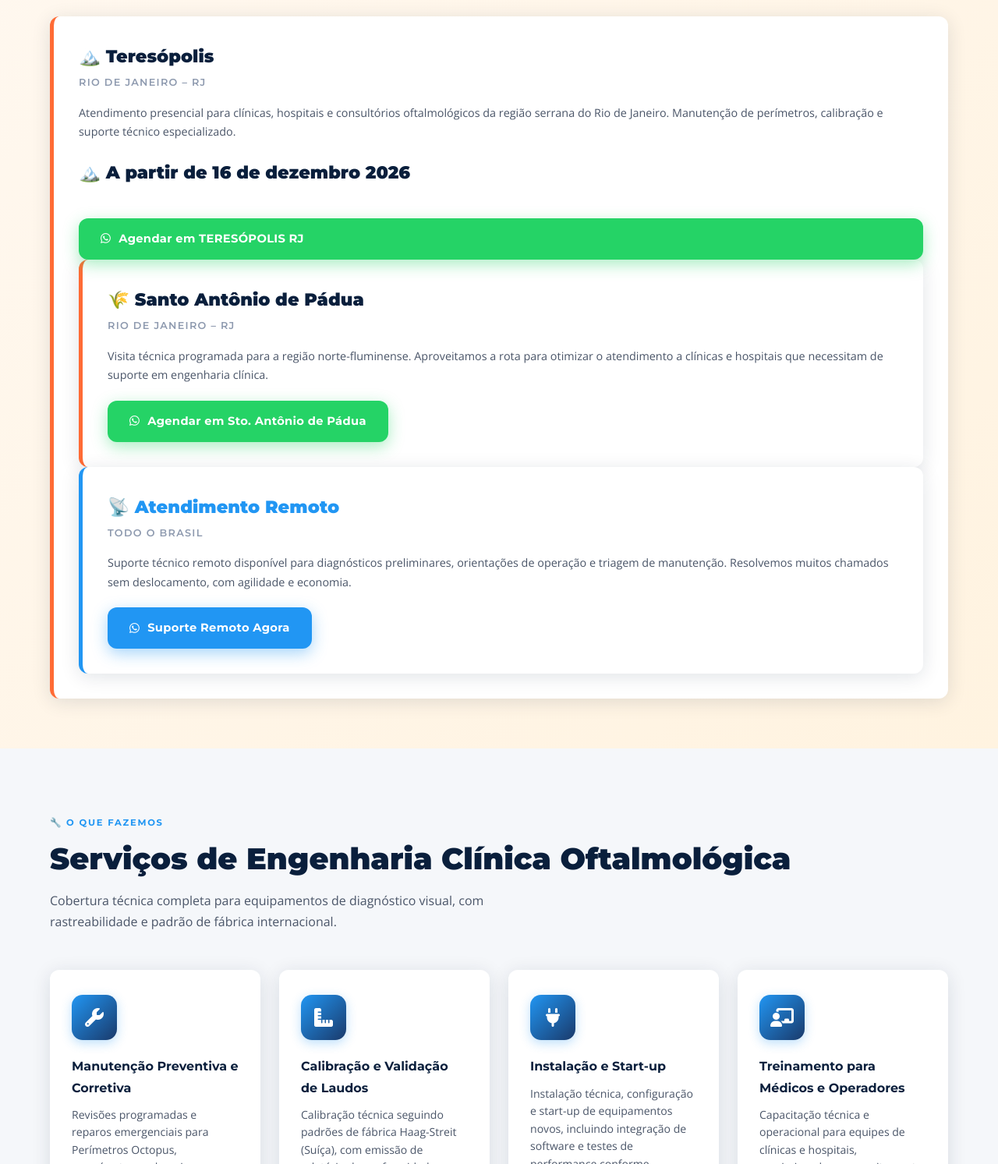
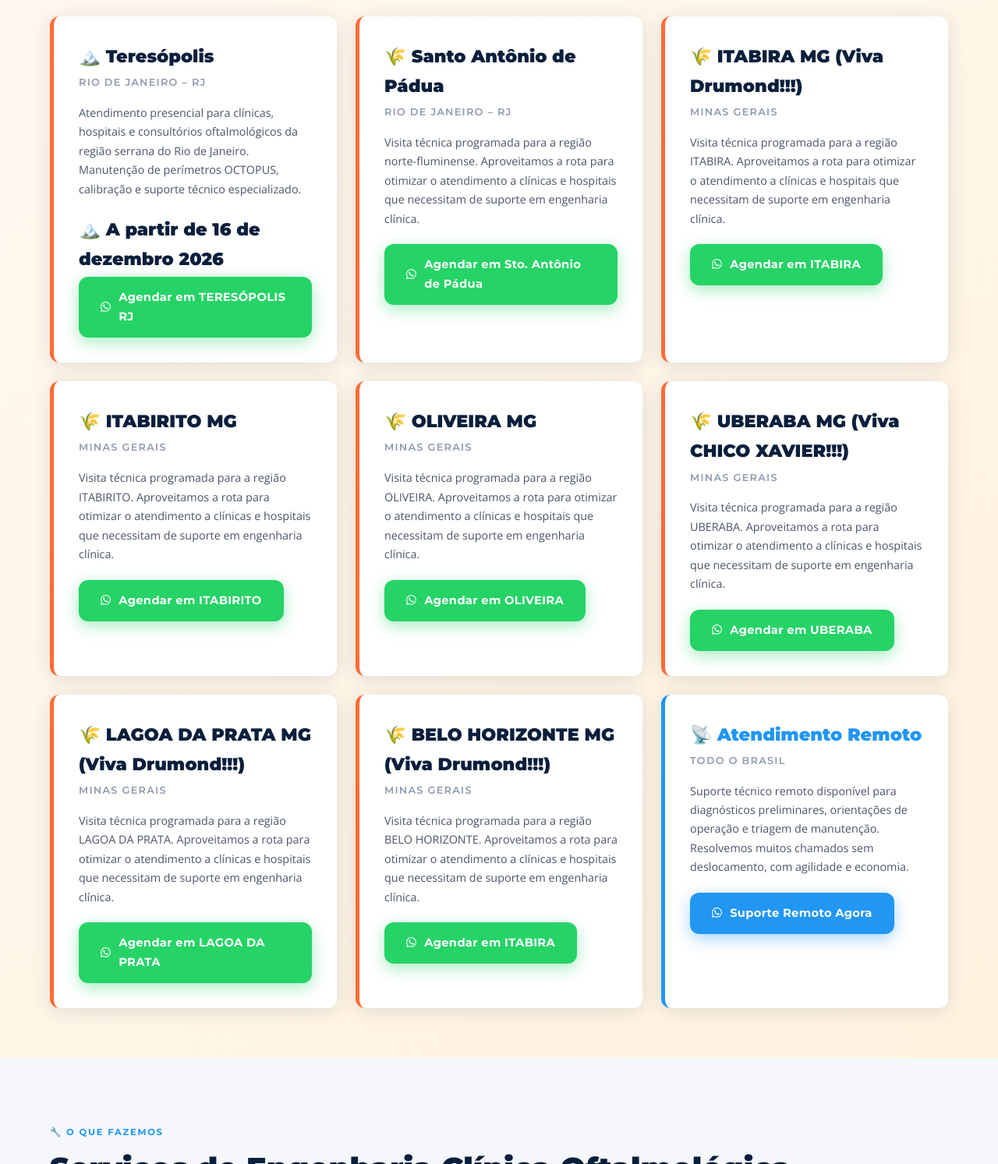
Before and after one commit to VISUALCAMPO/VISUALCAMPO, a plain HTML site: page index.html in a window 1280 px wide. Shown: the part 1820-3313 px from the top of the page at 78% size. Drawn offline with nearby package versions, Linux system fonts and the light colour scheme.

Commit message:
Modify travel card descriptions and add new locations
Updated descriptions for travel cards and added new travel cards for various locations in Minas Gerais.
AJUSTES

```diff
--- a/index.html
+++ b/index.html
@@ -1082,9 +1082,8 @@ que ocupa várias linhas
       <div class="travel-card">
         <div class="travel-card-city">🏔️ Teresópolis</div>
         <div class="travel-card-state">Rio de Janeiro – RJ</div>
-        <p>Atendimento presencial para clínicas, hospitais e consultórios oftalmológicos da região serrana do Rio de Janeiro. Manutenção de perímetros, calibração e suporte técnico especializado.</p>
+        <p>Atendimento presencial para clínicas, hospitais e consultórios oftalmológicos da região serrana do Rio de Janeiro. Manutenção de perímetros OCTOPUS, calibração e suporte técnico especializado.</p>
         <div class="travel-card-city">🏔️ A partir de 16 de dezembro 2026</div>
-                  <div class="travel-cards">
         <a class="btn btn-wa" href="https://wa.me/5519999648833?text=Olá%2C+Daniel!+Vi+que+você+estará+em+TERESÓPOLIS RJ +e+gostaria+de+agendar+um+atendimento+técnico+para+meu+equipamento+oftalmológico." target="_blank" rel="noopener">
           <i class="fab fa-whatsapp"></i> Agendar em TERESÓPOLIS RJ
         </a>
@@ -1096,6 +1095,60 @@ que ocupa várias linhas
         <p>Visita técnica programada para a região norte-fluminense. Aproveitamos a rota para otimizar o atendimento a clínicas e hospitais que necessitam de suporte em engenharia clínica.</p>
         <a class="btn btn-wa" href="https://wa.me/5519999648833?text=Olá%2C+Daniel!+Vi+que+você+estará+em+Santo+Antônio+de+Pádua-RJ+e+gostaria+de+agendar+um+atendimento+técnico." target="_blank" rel="noopener">
           <i class="fab fa-whatsapp"></i> Agendar em Sto. Antônio de Pádua
+        </a>
+      </div>
+
+      <div class="travel-card">
+        <div class="travel-card-city">🌾 ITABIRA MG (Viva Drumond!!!)</div>
+        <div class="travel-card-state">Minas Gerais</div>
+        <p>Visita técnica programada para a região ITABIRA. Aproveitamos a rota para otimizar o atendimento a clínicas e hospitais que necessitam de suporte em engenharia clínica.</p>
+        <a class="btn btn-wa" href="https://wa.me/5519999648833?text=Olá%2C+Daniel!+Vi+que+você+estará+em+ITABIRA+MG+e+gostaria+de+agendar+um+atendimento+técnico." target="_blank" rel="noopener">
+          <i class="fab fa-whatsapp"></i> Agendar em ITABIRA
+        </a>
+      </div>
+
+      <div class="travel-card">
+        <div class="travel-card-city">🌾 ITABIRITO MG</div>
+        <div class="travel-card-state">Minas Gerais</div>
+        <p>Visita técnica programada para a região ITABIRITO. Aproveitamos a rota para otimizar o atendimento a clínicas e hospitais que necessitam de suporte em engenharia clínica.</p>
+        <a class="btn btn-wa" href="https://wa.me/5519999648833?text=Olá%2C+Daniel!+Vi+que+você+estará+em+ITABIRITO+MG+e+gostaria+de+agendar+um+atendimento+técnico." target="_blank" rel="noopener">
+          <i class="fab fa-whatsapp"></i> Agendar em ITABIRITO
+        </a>
+      </div>
+
+       <div class="travel-card">
+        <div class="travel-card-city">🌾 OLIVEIRA MG</div>
+        <div class="travel-card-state">Minas Gerais</div>
+        <p>Visita técnica programada para a região OLIVEIRA. Aproveitamos a rota para otimizar o atendimento a clínicas e hospitais que necessitam de suporte em engenharia clínica.</p>
+        <a class="btn btn-wa" href="https://wa.me/5519999648833?text=Olá%2C+Daniel!+Vi+que+você+estará+em+OLIVEIRA+MG+e+gostaria+de+agendar+um+atendimento+técnico." target="_blank" rel="noopener">
+          <i class="fab fa-whatsapp"></i> Agendar em OLIVEIRA
+        </a>
+      </div>
+
+        <div class="travel-card">
+        <div class="travel-card-city">🌾 UBERABA MG (Viva CHICO XAVIER!!!)</div>
+        <div class="travel-card-state">Minas Gerais</div>
+        <p>Visita técnica programada para a região UBERABA. Aproveitamos a rota para otimizar o atendimento a clínicas e hospitais que necessitam de suporte em engenharia clínica.</p>
+        <a class="btn btn-wa" href="https://wa.me/5519999648833?text=Olá%2C+Daniel!+Vi+que+você+estará+em+UBERABA+MG+e+gostaria+de+agendar+um+atendimento+técnico." target="_blank" rel="noopener">
+          <i class="fab fa-whatsapp"></i> Agendar em UBERABA
+        </a>
+      </div>
+
+        <div class="travel-card">
+        <div class="travel-card-city">🌾 LAGOA DA PRATA MG (Viva Drumond!!!)</div>
+        <div class="travel-card-state">Minas Gerais</div>
+        <p>Visita técnica programada para a região LAGOA DA PRATA. Aproveitamos a rota para otimizar o atendimento a clínicas e hospitais que necessitam de suporte em engenharia clínica.</p>
+        <a class="btn btn-wa" href="https://wa.me/5519999648833?text=Olá%2C+Daniel!+Vi+que+você+estará+em+LAGOA DA PRATA+MG+e+gostaria+de+agendar+um+atendimento+técnico." target="_blank" rel="noopener">
+          <i class="fab fa-whatsapp"></i> Agendar em LAGOA DA PRATA
+        </a>
+      </div>
+
+        <div class="travel-card">
+        <div class="travel-card-city">🌾 BELO HORIZONTE MG (Viva Drumond!!!)</div>
+        <div class="travel-card-state">Minas Gerais</div>
+        <p>Visita técnica programada para a região BELO HORIZONTE. Aproveitamos a rota para otimizar o atendimento a clínicas e hospitais que necessitam de suporte em engenharia clínica.</p>
+        <a class="btn btn-wa" href="https://wa.me/5519999648833?text=Olá%2C+Daniel!+Vi+que+você+estará+em+ITABIRA+MG+e+gostaria+de+agendar+um+atendimento+técnico." target="_blank" rel="noopener">
+          <i class="fab fa-whatsapp"></i> Agendar em ITABIRA
         </a>
       </div>
 
```
